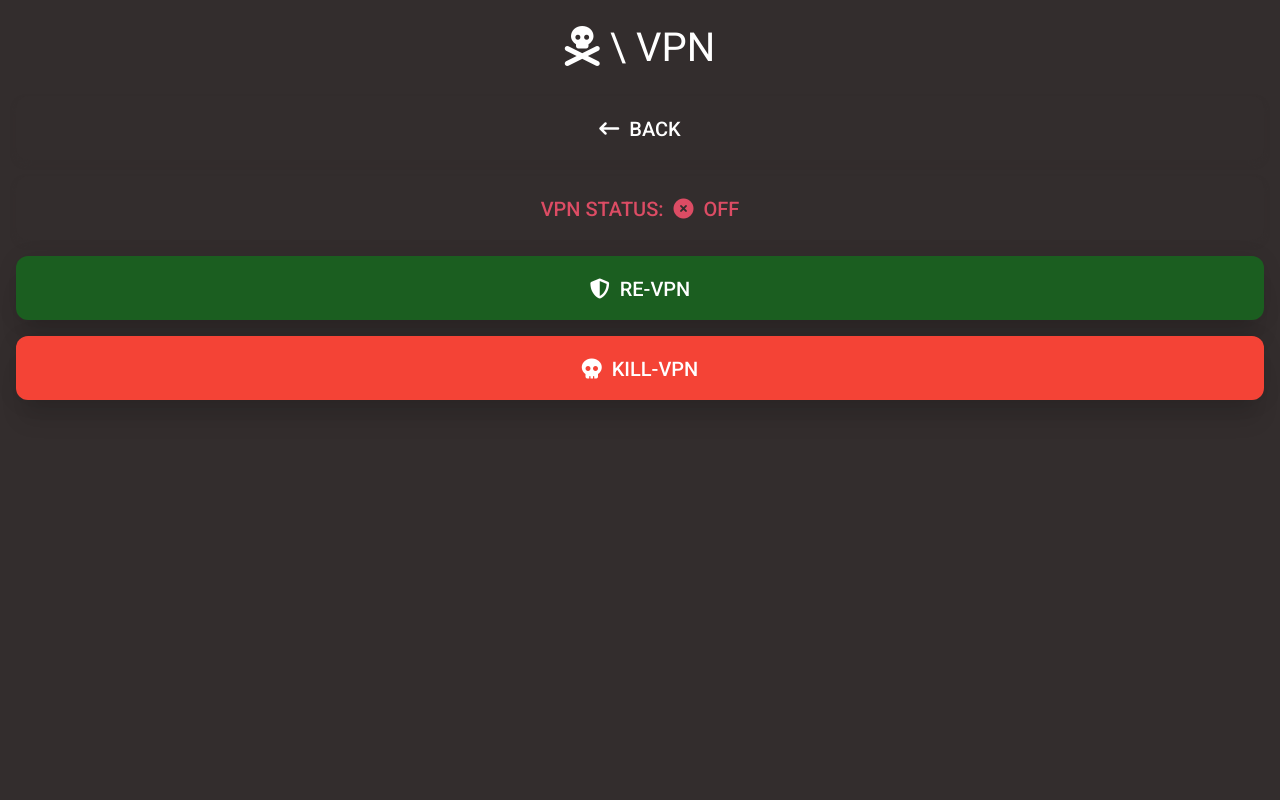
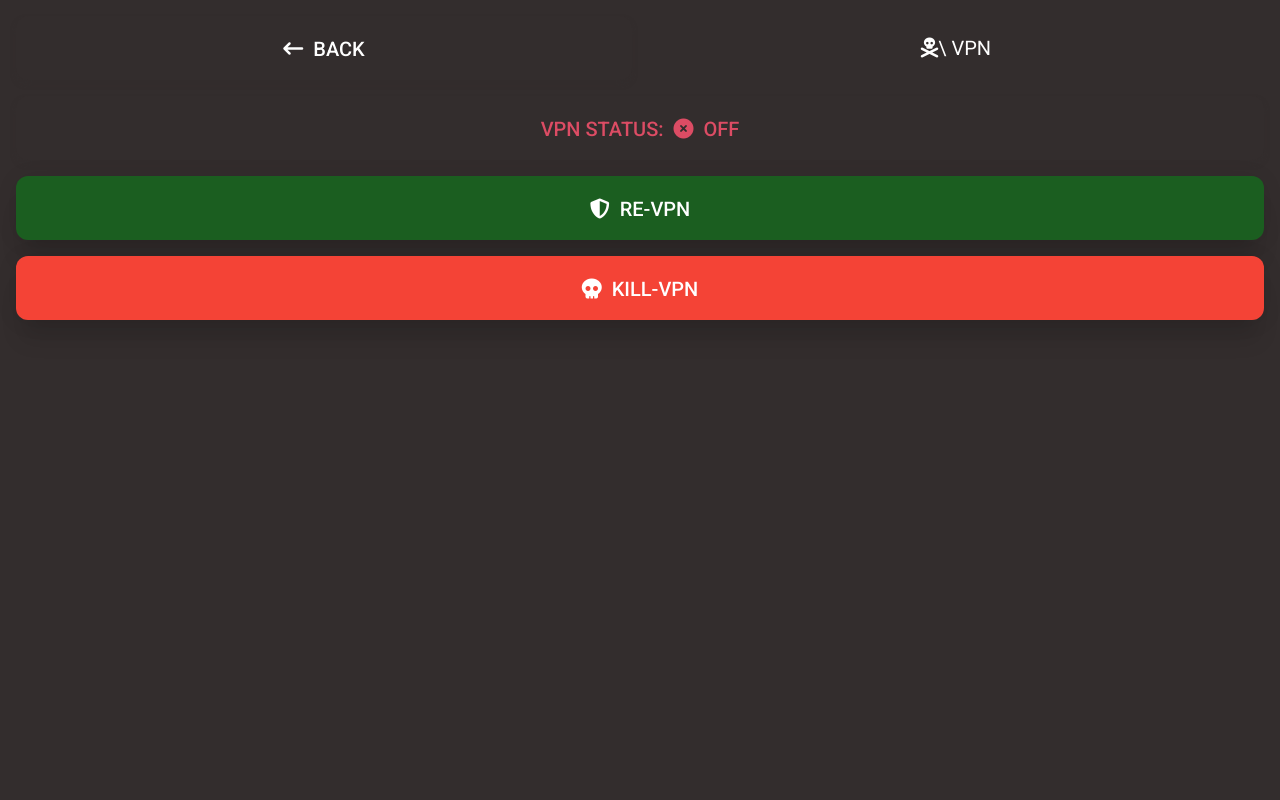
Before and after one commit to jgarza9788/TheBlackPearl_ControlPanel, a Flask app: page /VPN in a window 1280 px wide. Run offline with Flask 3, Linux system fonts and the light colour scheme; the visitor is signed in with stand-in values (Sample User, id 1); parts of the project's set-up code (start-up, migrations or seed data) failed here and were passed over; some libraries are stand-ins or nearby versions.

Commit message:
20230525

```diff
--- a/main.py
+++ b/main.py
@@ -223,6 +223,7 @@ def controlpanel():
 def MOVIES():
 
     movies_files = get_files(root=r'D:\Torrents\Movies',extensions=['mkv','mp4'])
+    # movies_files = get_files(root=r'D:\Comics',extensions=['cbr','pdf'])
 
     clear_cache()
     return render_template(
@@ -365,7 +366,7 @@ if __name__ == "__main__":
     # app.run(debug=False,host='0.0.0.0',port="8800")
     # app.run(host='0.0.0.0',port="8800",debug=False)
     # app.run(host='192.168.1.223',port="5000")
-    # app.run(host='0.0.0.0',port="5000",debug=True)
-    app.run(host='0.0.0.0',port="8800",debug=False)
+    app.run(host='0.0.0.0',port="5000",debug=True)
+    # app.run(host='0.0.0.0',port="8800",debug=False)
     # app.run(host='192.168.1.200',port="8800",debug=False)
     # app.run()
--- a/static/styles.css
+++ b/static/styles.css
@@ -1,12 +1,22 @@
+
 
 body{
 	width: 100vw;
 	height: 100vh;
-	/*
-	padding-top: 0rem;
-	padding-bottom: 6rem;
-	*/
+	height: calc(100vh - 6rem);
+
+	/* padding-top: 0rem; */
+	/* padding-bottom: 6rem;  */
+	/* transition: 0.5s; */
+	/* transition-timing-function: ease-in-out; */
+
+	/* animation-name: bodyanim; */
+	/* animation-duration: 5s; */
+	/* background-color: rgba(0, 0, 0, 0.0); */
 }
+
+
+
 
 .grid{
 	width: 100%;
@@ -24,7 +34,7 @@ body{
 	gap: 1rem;
 	padding: 1rem;
 	display: grid;
-	grid-template-rows: 4rem 4rem 1fr 4rem;
+	grid-template-rows: 4rem 1fr 4rem;
 	grid-template-columns: 1fr;
 }
 
@@ -74,3 +84,24 @@ body{
 .space{
 	width: 10px;
 }
+
+.btn{
+	transition: 0.5s;
+	transition-timing-function: ease-in-out;
+	border-width: 0rem;
+	border-color: rgba(0, 0, 0, 0.0);
+
+}
+
+
+/* .btn:hover{
+	border-style: solid;
+	border-width: 5px;
+	border-color: white;
+} */
+
+.btn:hover{
+	border-style: solid;
+	border-width: 0.25rem;
+	border-color: rgba(0, 0, 0, 0.5);
+}
--- a/templates/VPN.html
+++ b/templates/VPN.html
@@ -3,13 +3,20 @@
 
 
 <div class="grid">
-  <div class="head text-white text-center fs-1">
+  <!-- <div class="head text-white text-center fs-1">
     <i class="fas fa-skull-crossbones"></i>
     \ VPN
-  </div>
-  <!-- <div class="spacer mb-auto"></div>     -->
+  </div> -->
 
-  <!-- <div class="row_4"> -->
+    <!-- <a class="fs-5 rounded-6 shadow-0-strong btn btn-dark"  href="{{ url_for('controlpanel') }}">
+      <div class="w-100 h-100 d-flex align-items-center justify-content-center">
+        <i class="fas fa-arrow-left-long"></i>
+        <div class="space"></div>
+        Back
+      </div>
+    </a> -->
+
+  <div class="row_2">
     <a class="fs-5 rounded-6 shadow-0-strong btn btn-dark"  href="{{ url_for('controlpanel') }}">
       <div class="w-100 h-100 d-flex align-items-center justify-content-center">
         <i class="fas fa-arrow-left-long"></i>
@@ -17,7 +24,13 @@
         Back
       </div>
     </a>
-  <!-- </div> -->
+    <div class="head text-white text-center fs-5">
+      <div class="w-100 h-100 d-flex align-items-center justify-content-center">
+        <i class="fas fa-skull-crossbones"></i>
+        \ VPN
+      </div>
+    </div>
+  </div>
 
   <a class="fs-5 rounded-6 shadow-0-strong btn btn-dark"  href="{{ url_for('getVPNstatus') }}"> <!-- style="background-color: #2962FF;"> -->
 
@@ -45,16 +58,16 @@
 
   </a>
 
-  <a class="fs-5 rounded-6 shadow-5-strong btn btn-primary"  href="{{ url_for('activateVPN') }}" style="background-color: #1B5E20;">
-    <div class="w-100 h-100 d-flex align-items-center justify-content-center">
+  <a class="fs-5 rounded-6 shadow-5-strong btn "  href="{{ url_for('activateVPN') }}" style="background-color: #1B5E20;">
+    <div class="w-100 h-100 text-white d-flex align-items-center justify-content-center">
     <i class="fas fa-shield"></i>
     <div class="space"></div>
     re-VPN
     </div>
   </a>
 
-  <a class="fs-5 rounded-6 shadow-5-strong btn btn-primary"  href="{{ url_for('killVPN') }}" style="background-color: #F44336;">
-    <div class="w-100 h-100 d-flex align-items-center justify-content-center">
+  <a class="fs-5 rounded-6 shadow-5-strong btn "  href="{{ url_for('killVPN') }}" style="background-color: #F44336;">
+    <div class="w-100 h-100 text-white d-flex align-items-center justify-content-center">
     <i class="fas fa-skull"></i>
     <div class="space"></div>
     kill-VPN
```
Also changed, not shown: templates/ITEM.html (+20 -6 lines), templates/ITEM_LIST.html (+20 -7 lines), templates/controlpanel.html (+28 -8 lines).
